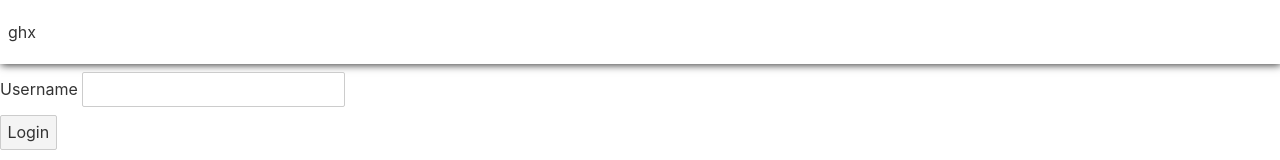
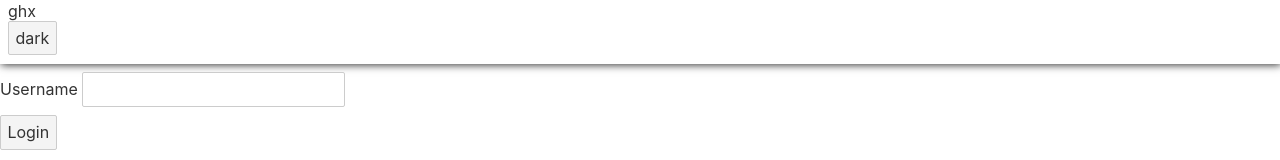
Before and after one commit to rheber/ghx, a Svelte app: page / in a window 1280 px wide. Shown: the top 160 px of the page. Built offline with nearby package versions, Linux system fonts and the light colour scheme.

Commit message:
beginnings of theme switch
resources consulted:
* https://dev.to/josef/theming-in-svelte-with-css-variables-53kd
* https://dev.to/nico_bachner/sveltekit-theme-switch-a58

```diff
--- a/src/App.svelte
+++ b/src/App.svelte
@@ -1,5 +1,8 @@
 <script>
+  import ThemeContext from "./contexts/ThemeContext.svelte";
   import HomeScreen from "./components/HomeScreen.svelte";
 </script>
 
-<HomeScreen />
+<ThemeContext>
+  <HomeScreen />
+</ThemeContext>
--- a/src/components/AppBar/index.svelte
+++ b/src/components/AppBar/index.svelte
@@ -1,10 +1,19 @@
 <script>
+  import { getContext } from 'svelte';
+
+  import ThemeSwitch from "../ThemeSwitch.svelte";
+
+  let theme = getContext('theme');
+
   export let onLogout = () => {};
   export let username;
 </script>
 
 <div class="root">
-  <div>ghx</div>
+  <div>
+    <div>ghx</div>
+    <ThemeSwitch />
+  </div>
   {#if username}
     <div>
       <div>{username}</div>
--- /dev/null
+++ b/src/components/ThemeSwitch.svelte
@@ -0,0 +1,16 @@
+<script>
+  import { getContext } from 'svelte';
+  const { theme, toggle } = getContext('theme');
+</script>
+
+<button on:click={toggle}>{$theme.name}</button>
+
+  <!--
+import { writable } from 'svelte/store';
+const theme = writable('dark');
+export { theme };
+<select bind:value="{$theme}">
+  <option value="dark">Dark</option>
+  <option value="light">Light</option>
+</select>
+-->
--- /dev/null
+++ b/src/contexts/ThemeContext.svelte
@@ -0,0 +1,24 @@
+<script>
+  import { setContext, onMount } from 'svelte'
+  import { writable } from 'svelte/store'
+  import { themes as globalThemes } from '../themes.js'
+
+  export let themes = [...globalThemes];
+
+  let currentThemeName = themes[0].name;
+
+  const getThemeFromName = name => themes.find(h => h.name === name);
+
+  const Theme = writable(getThemeFromName(currentThemeName));
+
+  setContext('theme', {
+    theme: Theme,
+    toggle: () => {
+      let currentIndex = themes.findIndex(h => h.name === currentThemeName);
+      currentThemeName = themes[currentIndex === themes.length - 1 ? 0 : (currentIndex += 1)].name;
+      Theme.update(t => ({ ...t, ...getThemeFromName(currentThemeName) }));
+    },
+  });
+</script>
+
+<slot></slot>
--- /dev/null
+++ b/src/themes.js
@@ -0,0 +1,16 @@
+export const themes = [
+  {
+    name: 'dark',
+    colors: {
+      text: '#f1f1f1',
+      background: '#27323a',
+    },
+  },
+  {
+    name: 'light',
+    colors: {
+      text: '#282230',
+      background: '#f1f1f1',
+    },
+  },
+]
```
